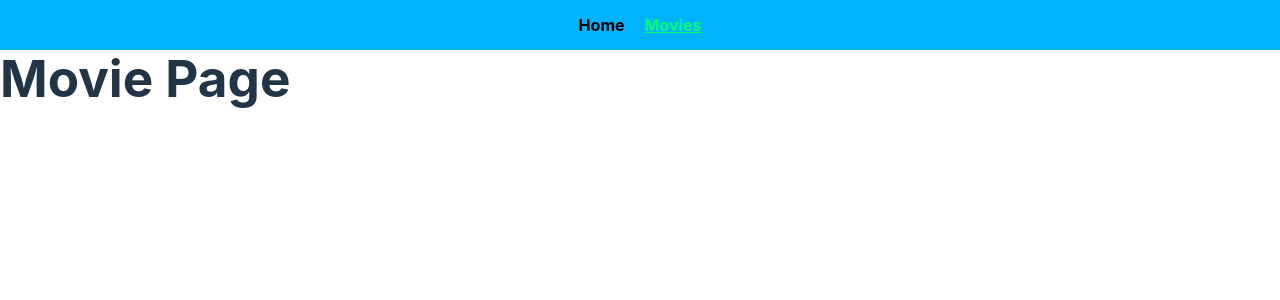
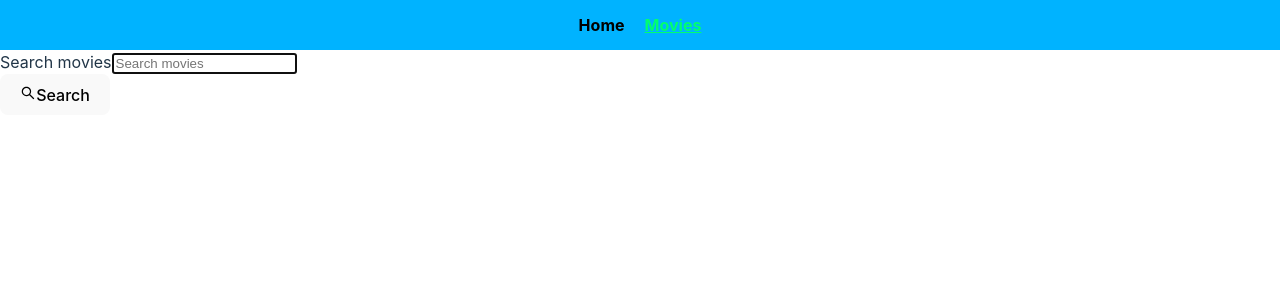
Before and after one commit to TetianaChehrina/goit-react-hw-05, a React (Vite) app: page /movies in a window 1280 px wide. Shown: the top 300 px of the page. Built offline with nearby package versions, Linux system fonts and the light colour scheme.

Commit message:
MoviesPage

```diff
--- a/package.json
+++ b/package.json
@@ -15,6 +15,7 @@
     "formik": "^2.4.6",
     "react": "^18.2.0",
     "react-dom": "^18.2.0",
+    "react-hot-toast": "^2.4.1",
     "react-icons": "^5.2.1",
     "react-loader-spinner": "^6.1.6",
     "react-router-dom": "^6.23.1",
--- a/src/components/Api/Api.js
+++ b/src/components/Api/Api.js
@@ -5,13 +5,12 @@ const TOKEN_KEY =
 
 axios.defaults.baseURL = "https://api.themoviedb.org";
 
-export async function fetchMovie(searchQuery, page) {
+export async function fetchMovie(searchQuery) {
   const response = await axios.get(
-    "/3/search/movie",
+    `/3/search/movie`,
     {
       params: {
         query: searchQuery,
-        page: page,
       },
     },
     {
@@ -45,7 +44,7 @@ export async function fetchReviews(movie_id) {
       },
     }
   );
-  return response.data;
+  return response;
 }
 
 export async function fetchCast(movie_id) {
--- a/src/components/App/App.jsx
+++ b/src/components/App/App.jsx
@@ -32,9 +32,10 @@ export default function App() {
             <Route
               path="/movies/:movieId"
               element={<MovieDetailsPage onLoading={setLoading} />}
-            />
-            <Route path="/movies/:movieId/cast" element={<MovieCast />} />
-            <Route path="/movies/:movieId/reviews" element={<MovieReviews />} />
+            >
+              <Route path="cast" element={<MovieCast />} />
+              <Route path="reviews" element={<MovieReviews />} />
+            </Route>
             <Route path="*" element={<NotFoundPage />} />
           </Routes>
         </div>
--- a/src/components/MovieCast/MovieCast.jsx
+++ b/src/components/MovieCast/MovieCast.jsx
@@ -20,7 +20,7 @@ export default function MovieCast() {
       }
     };
     castLoad();
-  }, [movieId, castAll, setError]);
+  }, [movieId, castAll, error]);
   return (
     <div>
       {error && <Error />}
--- a/src/components/MovieReviews/MovieReviews.jsx
+++ b/src/components/MovieReviews/MovieReviews.jsx
@@ -1 +1,41 @@
-export default function () {}
+import { useEffect, useState } from "react";
+import { useParams } from "react-router-dom";
+import Error from "../Error/Error";
+import { fetchReviews } from "../Api/Api";
+
+export default function MovieReviws() {
+  const [error, setError] = useState([]);
+  const { movieId } = useParams();
+  const [reviews, setReviews] = useState([]);
+
+  useEffect(() => {
+    const reviewsLoad = async () => {
+      try {
+        setError(false);
+        const reviewsAll = await fetchReviews(movieId);
+        setReviews(reviewsAll.data.results);
+        console.log(reviewsAll.data.results);
+      } catch (error) {
+        setError(true);
+      }
+    };
+    reviewsLoad();
+  }, [movieId, error, reviews]);
+  return (
+    <div>
+      {error && <Error />}
+      <ul>
+        {reviews.length > 0 ? (
+          reviews.map((review) => (
+            <li key={review.id}>
+              <p>{review.author}</p>
+              <p>{review.content}</p>
+            </li>
+          ))
+        ) : (
+          <p>We do not have any reviews for this movie yet</p>
+        )}
+      </ul>
+    </div>
+  );
+}
--- a/src/components/SearchForm/SearchForm.jsx
+++ b/src/components/SearchForm/SearchForm.jsx
@@ -0,0 +1,89 @@
+import { Formik, Field, Form } from "formik";
+import toast, { Toaster } from "react-hot-toast";
+import { useId } from "react";
+import { AiOutlineExclamation } from "react-icons/ai";
+import { AiOutlineSearch } from "react-icons/ai";
+import * as Yup from "yup";
+import css from "./SearchForm.module.css";
+
+const SearchForm = ({ onSearch }) => {
+  const initialValues = { text: "" };
+  const searchId = useId();
+
+  const contactsSchema = Yup.object().shape({
+    text: Yup.string()
+      .min(3, "Too Short!")
+      .max(30, "Too Long!")
+      .required("Required!"),
+  });
+
+  const notify = () =>
+    toast(
+      <p className={css.error_Toast}>
+        <AiOutlineExclamation className={css.error_Icon} />
+        Please enter a search query!
+      </p>
+    );
+
+  function handleSubmit(values, actions) {
+    if (!values.text) {
+      notify();
+      return;
+    } else {
+      onSearch(values.text);
+      console.log(values.text);
+    }
+    actions.resetForm();
+  }
+  return (
+    <>
+      <Toaster
+        position="top-center"
+        reverseOrder={false}
+        gutter={8}
+        containerClassName=""
+        containerStyle={{}}
+        toastOptions={{
+          className: "",
+          duration: 3000,
+          style: {
+            background: "red",
+            color: "#fff",
+          },
+
+          success: {
+            duration: 3000,
+            theme: {
+              primary: "green",
+              secondary: "black",
+            },
+          },
+        }}
+      />
+      <Formik
+        initialValues={{ initialValues }}
+        validationSchema={contactsSchema}
+        onSubmit={handleSubmit}
+      >
+        <Form>
+          <div>
+            <label htmlFor={searchId}>Search movies</label>
+            <Field
+              type="text"
+              name="text"
+              autoComplete="off"
+              id={searchId}
+              autoFocus
+              placeholder="Search movies"
+            />
+          </div>
+          <button type="submit">
+            <AiOutlineSearch />
+            Search
+          </button>
+        </Form>
+      </Formik>
+    </>
+  );
+};
+export default SearchForm;
--- a/src/components/SearchForm/SearchForm.module.css
+++ b/src/components/SearchForm/SearchForm.module.css
@@ -0,0 +1,10 @@
+.error_Toast {
+  display: flex;
+  align-items: center;
+  justify-content: center;
+  gap: 8px;
+}
+.error_Icon {
+  width: 40px;
+  height: 40px;
+}
--- a/src/pages/MovieDetailsPage/MovieDetailsPage.jsx
+++ b/src/pages/MovieDetailsPage/MovieDetailsPage.jsx
@@ -1,4 +1,4 @@
-import { useParams, Link } from "react-router-dom";
+import { useParams, Link, Outlet } from "react-router-dom";
 import { fetchDetails } from "../../components/Api/Api";
 import { useEffect, useState } from "react";
 import Error from "../../components/Error/Error";
@@ -66,6 +66,7 @@ export default function MovieDetailsPage({ onLoading }) {
           <Link to="reviews">Reviews</Link>
         </li>
       </ul>
+      <Outlet />
     </div>
   );
 }
--- a/src/pages/MoviesPage/MoviesPage.jsx
+++ b/src/pages/MoviesPage/MoviesPage.jsx
@@ -1,7 +1,45 @@
+import { useState, useEffect } from "react";
+import { fetchMovie } from "../../components/Api/Api";
+import { useSearchParams } from "react-router-dom";
+import Error from "../../components/Error/Error";
+import SearchForm from "../../components/SearchForm/SearchForm";
+import MovieList from "../../components/MovieList/MovieList";
+
 export default function MoviesPage() {
+  const [movieSearch, setMovieSearch] = useState([]);
+  const [searchMovieName, setSearchMovieName] = useState("");
+  const [error, setError] = useState(false);
+  const [searchParams, setSearchParams] = useSearchParams();
+
+  useEffect(() => {
+    const searchMovieName = searchParams.get("query");
+    if (searchMovieName) {
+      setSearchMovieName(searchMovieName);
+
+      const fetchSearchMovies = async () => {
+        try {
+          setError(false);
+          setSearchParams({ query: searchMovieName });
+          const response = await fetchMovie(searchMovieName);
+          setMovieSearch(response.results);
+          console.log(response.results);
+        } catch (error) {
+          setError(true);
+        }
+      };
+      fetchSearchMovies();
+    }
+  }, [searchParams, setSearchParams, setSearchMovieName]);
+
+  const handleMovie = (searchMovieName) => {
+    setSearchMovieName(searchMovieName);
+    setSearchParams({ query: searchMovieName });
+  };
   return (
     <div>
-      <h1>Movie Page</h1>
+      {error && <Error />}
+      <SearchForm onSearch={handleMovie} />
+      {movieSearch.length > 0 && <MovieList movies={movieSearch} />}
     </div>
   );
 }
```
Also changed, not shown: src/pages/MoviesPage/MoviesPage.module.css (added), 1 other file (tests, documents, lock files or other folders).
